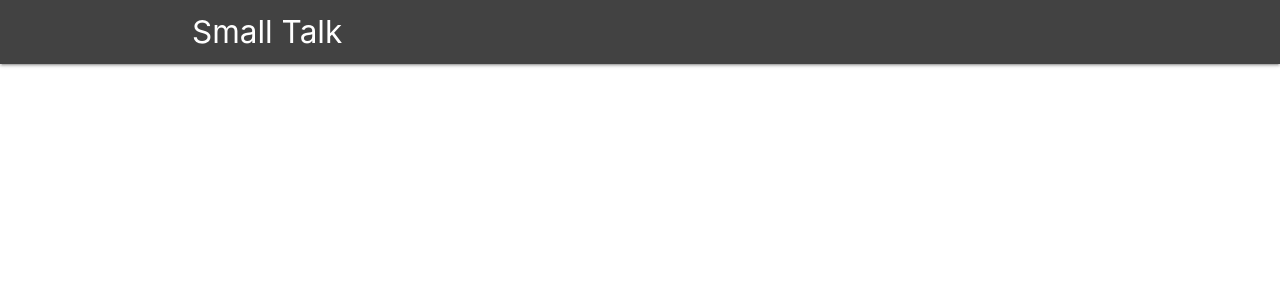
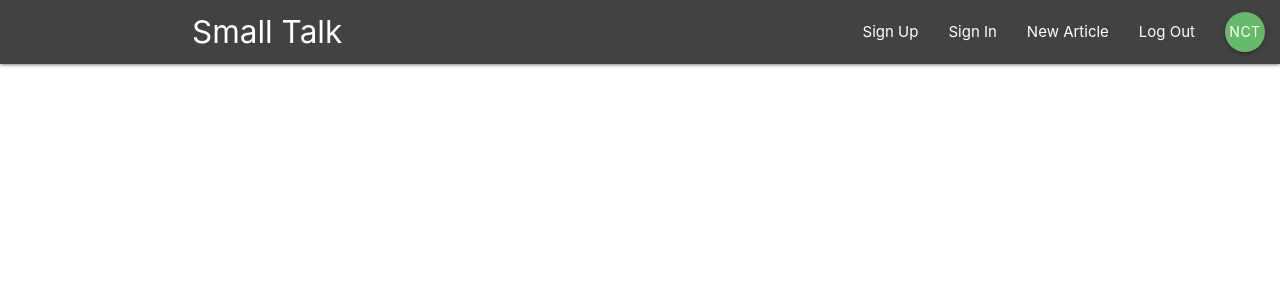
Before and after one commit to JDtheGeek/small-talk-MVP, a React (Create React App) app: page / in a window 1280 px wide. Shown: the top 300 px of the page. Built offline with nearby package versions, Linux system fonts and the light colour scheme.

Commit message:
adds links to navbar

```diff
--- a/src/components/layout/Navbar.jsx
+++ b/src/components/layout/Navbar.jsx
@@ -1,5 +1,6 @@
 import React from 'react'
 import { Link } from 'react-router-dom'
+import { NavLink } from 'react-router-dom'
 
 const Navbar = () => {
   return (
@@ -7,6 +8,13 @@ const Navbar = () => {
       <div className="container">
         <Link to='/' className='brand-logo'>Small Talk</Link>
       </div>
+      <ul className='right'>
+        <li><NavLink to='/'>Sign Up</NavLink></li>
+        <li><NavLink to='/'>Sign In</NavLink></li>
+        <li><NavLink to='/'>New Article</NavLink></li>
+        <li><NavLink to='/'>Log Out</NavLink></li>
+        <li><NavLink to='/' className='btn btn-floating green lighten-1'>NCT</NavLink></li>
+      </ul>
     </nav>
 
   )
```
